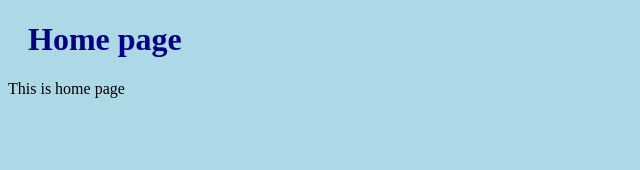
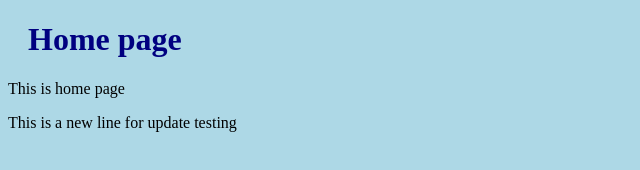
Before and after one commit to Emervi/hello-world, a plain HTML site: page index.html in a window 1280 px wide. Shown: the whole page, without its empty margins (0-640 px from the left). Drawn offline with Linux system fonts and the light colour scheme.

Commit message:
Updated index.html WOWO

```diff
--- a/index.html
+++ b/index.html
@@ -10,6 +10,7 @@
 
     <h1>Home page</h1>
     <p>This is home page</p>
+    <p>This is a new line for update testing</p>
 
 </body>
 </html>
```
